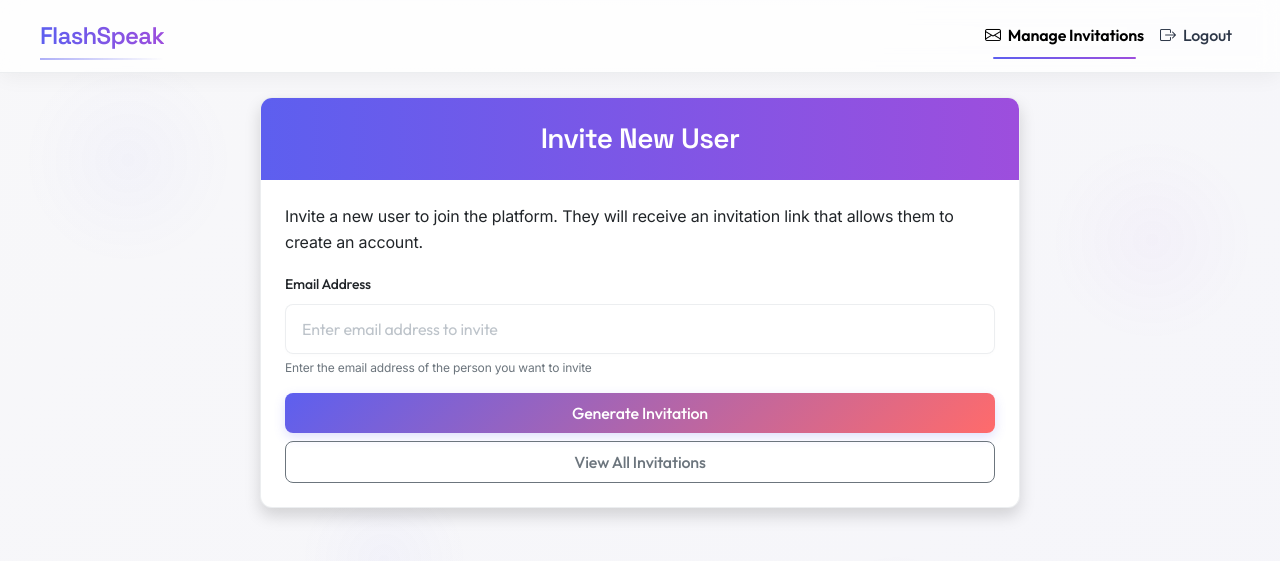
After one commit to lukerohde/interview-prep, a Django app: page /invitations/invite/ in a window 1280 px wide. The commit adds this page. Shown: the top 561 px of the page. Run offline with Django 5.2, Linux system fonts and the light colour scheme; the visitor is signed in with stand-in values (Sample User, id 1); data that the repository does not hold is empty; parts of the project's set-up code (start-up, migrations or seed data) failed here and were passed over.

Commit message:
Invite only sign in

```diff
--- a/app/main/forms.py
+++ b/app/main/forms.py
@@ -66,3 +66,13 @@ class DocumentForm(forms.ModelForm):
             'name': 'A descriptive name for this document',
             'content': 'The text content that will be used for AI processing'
         }
+
+class InvitationForm(forms.Form):
+    email = forms.EmailField(
+        label='Email Address',
+        widget=forms.EmailInput(attrs={
+            'class': 'form-control',
+            'placeholder': 'Enter email address to invite'
+        }),
+        help_text='Enter the email address of the person you want to invite'
+    )
--- a/app/main/urls.py
+++ b/app/main/urls.py
@@ -5,6 +5,7 @@ from .views import voice_chat_views
 from .views import flashcard_views
 from .views import document_views
 from .views import tutor_views
+from .views import user_views
 
 app_name = 'main'
 
@@ -41,6 +42,11 @@ view_patterns = [
         path('decks/<uuid:pk>/edit/', deck_views.deck_edit, name='deck_edit'),
         path('decks/<uuid:pk>/delete/', deck_views.deck_delete, name='deck_delete'),
     ])),
+    path('invitations/', include([
+        path('', user_views.list_invitations, name='list_invitations'),
+        path('invite/', user_views.invite_user, name='invite_user'),
+        path('<uuid:invitation_id>/delete/', user_views.delete_invitation, name='delete_invitation'),
+    ])),
 ]
 
 urlpatterns = api_patterns + view_patterns
--- /dev/null
+++ b/app/main/views/user_views.py
@@ -0,0 +1,87 @@
+from django.shortcuts import render, redirect, get_object_or_404
+from django.contrib.auth.decorators import login_required, user_passes_test
+from django.contrib import messages
+from django.urls import reverse
+from django.http import JsonResponse
+from django.core.exceptions import PermissionDenied
+from django.contrib.auth.models import User
+from main.models import Invitation
+from main.forms import InvitationForm
+
+def is_admin(user):
+    """Check if user is an admin"""
+    return user.is_authenticated and user.is_staff
+
+@login_required
+@user_passes_test(is_admin)
+def invite_user(request):
+    """View for admins to invite new users"""
+    invitation = None
+    invite_url = None
+
+    if request.method == 'POST':
+        form = InvitationForm(request.POST)
+        if form.is_valid():
+            email = form.cleaned_data['email']
+
+            # Check if invitation already exists
+            existing_invitation = Invitation.objects.filter(email__iexact=email, accepted_at=None).first()
+            if existing_invitation:
+                invitation = existing_invitation
+                messages.warning(request, f"An invitation for {email} already exists.")
+            elif User.objects.filter(email__iexact=email).exists():
+                messages.warning(request, f"A user with email {email} already exists.")
+            else:
+                # Create new invitation
+                invitation = Invitation.objects.create(
+                    email=email,
+                    invited_by=request.user
+                )
+                messages.success(request, f"Invitation created for {email}.")
+
+            # Generate invitation link
+            if invitation:
+                invite_url = request.build_absolute_uri(reverse('account_login') + f"?invitation_id={invitation.id}")
+    else:
+        form = InvitationForm()
+
+    return render(request, 'main/invite_user.html', {
+        'form': form,
+        'invitation': invitation,
+        'invite_url': invite_url
+    })
+
+@login_required
+@user_passes_test(is_admin)
+def list_invitations(request):
+    """View for admins to see all invitations"""
+    invitations = Invitation.objects.all().order_by('-created_at')
+
+    # Generate invitation links for each invitation
+    for invitation in invitations:
+        invitation.invite_url = request.build_absolute_uri(reverse('account_login') + f"?invitation_id={invitation.id}")
+
+    return render(request, 'main/list_invitations.html', {'invitations': invitations})
+
+@login_required
+@user_passes_test(is_admin)
+def delete_invitation(request, invitation_id):
+    """View for admins to delete an invitation"""
+    invitation = get_object_or_404(Invitation, id=invitation_id)
+
+    if request.method == 'POST':
+        email = invitation.email
+
+        # Check if the invitation has been accepted and disable the user if needed
+        if invitation.is_accepted and invitation.accepted_by:
+            user = invitation.accepted_by
+            if not user.is_staff:  # Don't disable staff users
+                user.is_active = False
+                user.save()
+                messages.success(request, f"User account for {email} has been disabled.")
+
+        # Delete the invitation
+        invitation.delete()
+        messages.success(request, f"Invitation for {email} has been deleted.")
+
+    return redirect('main:list_invitations')
--- a/app/templates/base.html
+++ b/app/templates/base.html
@@ -63,6 +63,16 @@
                     </li>
                     {% endif %}
 
+                    {% if user.is_staff %}
+                    <li class="nav-item">
+                        <a class="nav-link {% if 'invitations' in request.path %}active{% endif %}"
+                           href="{% url 'main:list_invitations' %}">
+                            <i class="bi bi-envelope me-1"></i>
+                            <span>Manage Invitations</span>
+                        </a>
+                    </li>
+                    {% endif %}
+
                     <li class="nav-item">
                         <a class="nav-link" href="{% url 'account_logout' %}">
                             <i class="bi bi-box-arrow-right me-1"></i>
--- /dev/null
+++ b/app/templates/main/invite_user.html
@@ -0,0 +1,94 @@
+{% extends "base.html" %}
+{% load static %}
+
+{% block title %}Invite New User{% endblock %}
+
+{% block content %}
+<div class="container mt-4">
+    <div class="row justify-content-center">
+        <div class="col-md-8">
+            <div class="card shadow">
+                <div class="card-header gradient-heading text-center">
+                    <h3 class="mb-0">Invite New User</h3>
+                </div>
+                <div class="card-body">
+                    <p class="card-text">
+                        Invite a new user to join the platform. They will receive an invitation link that allows them to create an account.
+                    </p>
+
+                    {% if messages %}
+                    <div class="messages mb-4">
+                        {% for message in messages %}
+                        <div class="alert alert-{{ message.tags }} alert-dismissible fade show" role="alert">
+                            {{ message }}
+                            <button type="button" class="btn-close" data-bs-dismiss="alert" aria-label="Close"></button>
+                        </div>
+                        {% endfor %}
+                    </div>
+                    {% endif %}
+
+                    {% if invitation %}
+                    <div class="mb-4">
+                        <h5>Invitation Link for {{ invitation.email }}</h5>
+                        <p class="text-muted">Share this link with the user:</p>
+
+                        <div class="input-group mb-3">
+                            <input type="text" id="inviteUrl" class="form-control" value="{{ invite_url }}" readonly>
+                            <button class="btn btn-outline-primary" type="button" id="copyButton" onclick="copyInviteUrl()">
+                                <i class="bi bi-clipboard"></i> Copy
+                            </button>
+                        </div>
+
+                        <div id="copyMessage" class="alert alert-success d-none">
+                            Link copied to clipboard!
+                        </div>
+                    </div>
+                    {% endif %}
+
+                    <form method="post" action="{% url 'main:invite_user' %}">
+                        {% csrf_token %}
+
+                        <div class="mb-3">
+                            <label for="{{ form.email.id_for_label }}" class="form-label">{{ form.email.label }}</label>
+                            {{ form.email }}
+                            {% if form.email.help_text %}
+                            <div class="form-text">{{ form.email.help_text }}</div>
+                            {% endif %}
+                            {% if form.email.errors %}
+                            <div class="invalid-feedback d-block">
+                                {% for error in form.email.errors %}
+                                {{ error }}
+                                {% endfor %}
+                            </div>
+                            {% endif %}
+                        </div>
+
+                        <div class="d-grid gap-2">
+                            <button type="submit" class="btn btn-primary">Generate Invitation</button>
+                            <a href="{% url 'main:list_invitations' %}" class="btn btn-outline-secondary">View All Invitations</a>
+                        </div>
+                    </form>
+                </div>
+            </div>
+        </div>
+    </div>
+</div>
+
+<script>
+function copyInviteUrl() {
+    var copyText = document.getElementById("inviteUrl");
+    copyText.select();
+    copyText.setSelectionRange(0, 99999); /* For mobile devices */
+    navigator.clipboard.writeText(copyText.value);
+
+    // Show copy message
+    var copyMessage = document.getElementById("copyMessage");
+    copyMessage.classList.remove("d-none");
+
+    // Hide message after 3 seconds
+    setTimeout(function() {
+        copyMessage.classList.add("d-none");
+    }, 3000);
+}
+</script>
+{% endblock %}
```
Also changed, not shown: app/config/account_adapter.py (+52 -5 lines), app/main/models.py (+26 -1 lines), app/templates/account/login.html (+19 -5 lines), app/templates/main/delete_invitation.html (added, +34 -0 lines), app/templates/main/invitation_success.html (added, +59 -0 lines), app/templates/main/list_invitations.html (added, +103 -0 lines), app/tests/factories.py (+12 -1 lines), app/tests/test_authentication.py (+4 -7 lines), app/main/migrations/0013_invitation.py (added).
